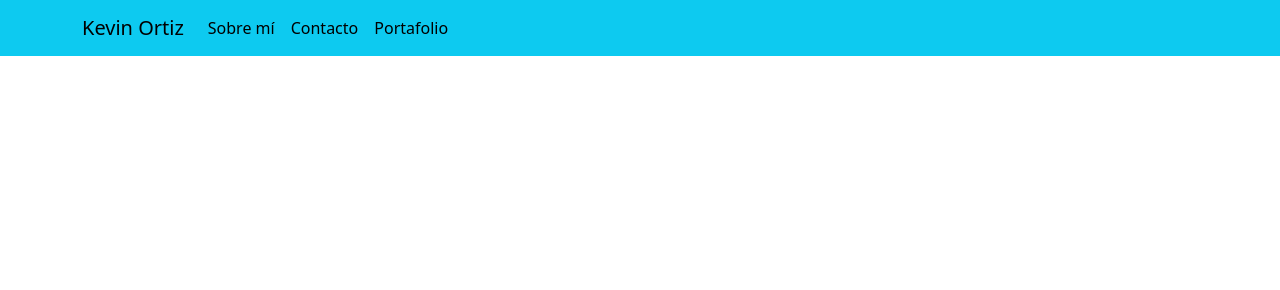
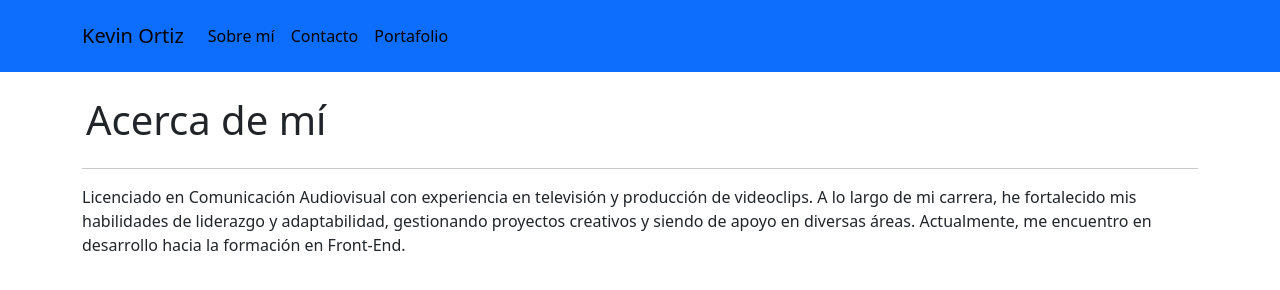
Before and after one commit to Kvvnor/kvvnor.github.io, a plain HTML site: page index.html in a window 1280 px wide. Drawn offline with nearby package versions, Linux system fonts and the light colour scheme.

Commit message:
Agrego sección de Acerca de Mí

```diff
--- a/index.html
+++ b/index.html
@@ -1,25 +1,28 @@
 <!DOCTYPE html>
 <html lang="es">
+
 <head>
     <meta charset="UTF-8">
     <meta name="viewport" content="width=device-width, initial-scale=1.0">
     <title>Prueba 1 - Github Pages</title>
-    <link rel="stylesheet" href="https://cdn.jsdelivr.net/npm/bootstrap@5.3.3/dist/css/bootstrap.min.css"
+    <link rel="stylesheet" href="https://cdn.jsdelivr.net/npm/bootstrap@5.3.3/dist/css/bootstrap.min.css">
     <link rel="stylesheet" href="./assets/css/style.css">
 </head>
 
 <body>
     <header>
-        <nav class="navbar navbar-expand-lg bg-info">
+        <nav class="p-3 navbar navbar-expand-lg bg-primary">
             <div class="container">
                 <a class="navbar-brand" href="index.html">Kevin Ortiz</a>
-              <button class="navbar-toggler" type="button" data-bs-toggle="collapse" data-bs-target="#navbarSupportedContent" aria-controls="navbarSupportedContent" aria-expanded="false" aria-label="Toggle navigation">
+                <button class="navbar-toggler" type="button" data-bs-toggle="collapse"
+                    data-bs-target="#navbarSupportedContent" aria-controls="navbarSupportedContent"
+                    aria-expanded="false" aria-label="Toggle navigation">
                     <span class="navbar-toggler-icon"></span>
                 </button>
                 <div class="collapse navbar-collapse" id="navbarSupportedContent">
                     <ul class="navbar-nav me-auto mb-2 mb-lg-0">
                         <li class="nav-item">
-                    <a class="nav-link active"href="#">Sobre mí</a>
+                            <a class="nav-link active" href="#">Sobre mí</a>
                         </li>
                         <li class="nav-item">
                             <a class="nav-link active" href="#">Contacto</a>
@@ -31,9 +34,22 @@
                 </div>
             </div>
         </nav>
+    </header>
 
-    </header>
+    <main class="container">
+        <h1 class="m-4 ms-1 d-flex justify-content-start">Acerca de mí</h1>
+        <hr>
+        <p class="abt-me">Licenciado en Comunicación Audiovisual con experiencia en televisión y
+            producción de videoclips. A lo largo de mi carrera, he fortalecido mis habilidades de liderazgo y
+            adaptabilidad, gestionando proyectos creativos y siendo de apoyo en diversas áreas. Actualmente, me
+            encuentro en desarrollo hacia la formación en Front-End.</p>
+    </main>
+
+
+
+
 
     <script src="https://cdn.jsdelivr.net/npm/bootstrap@5.3.3/dist/js/bootstrap.bundle.min.js"></script>
 </body>
+
 </html>
```
Lines whose indentation alone changed are shown as unchanged.
